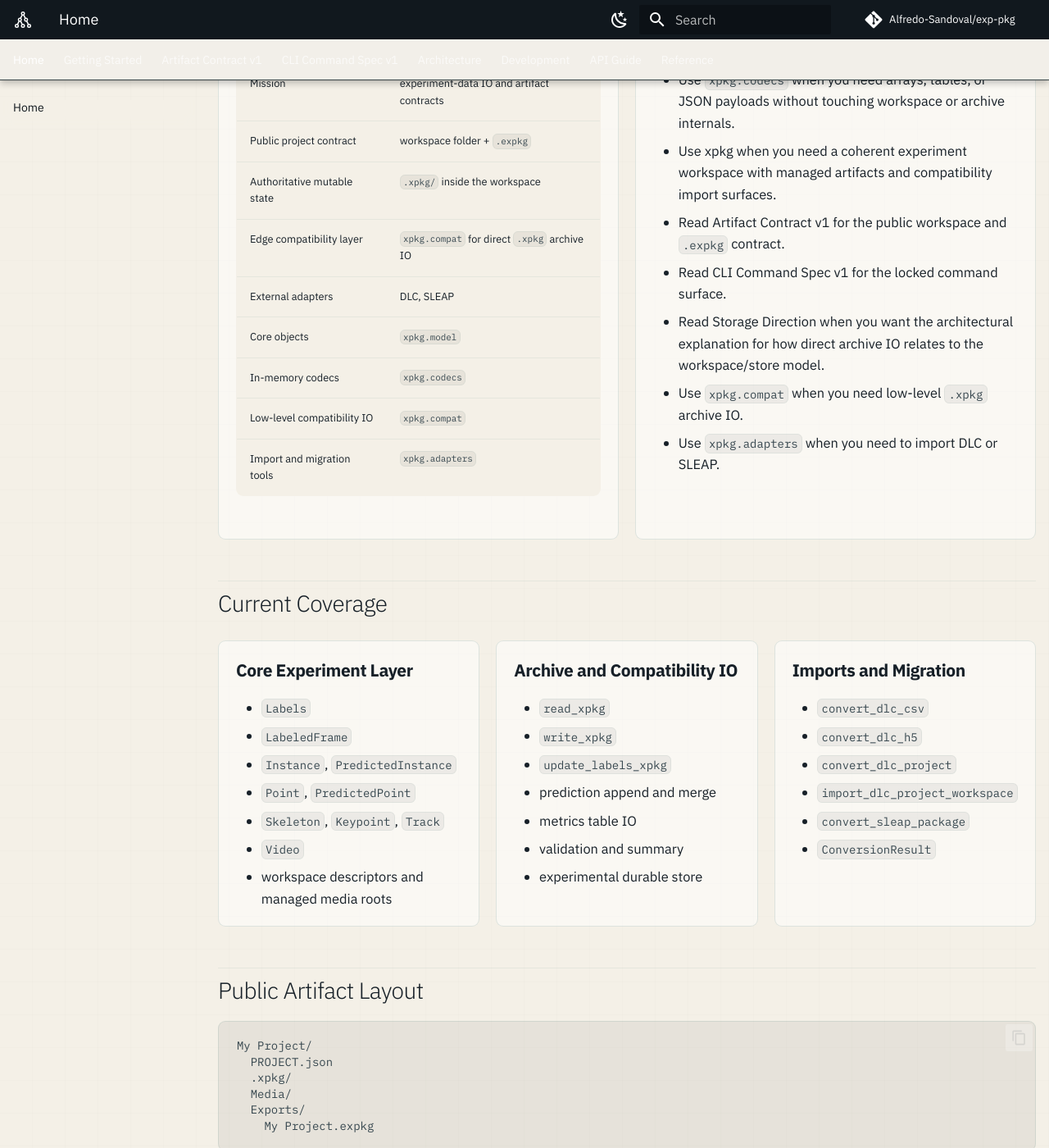
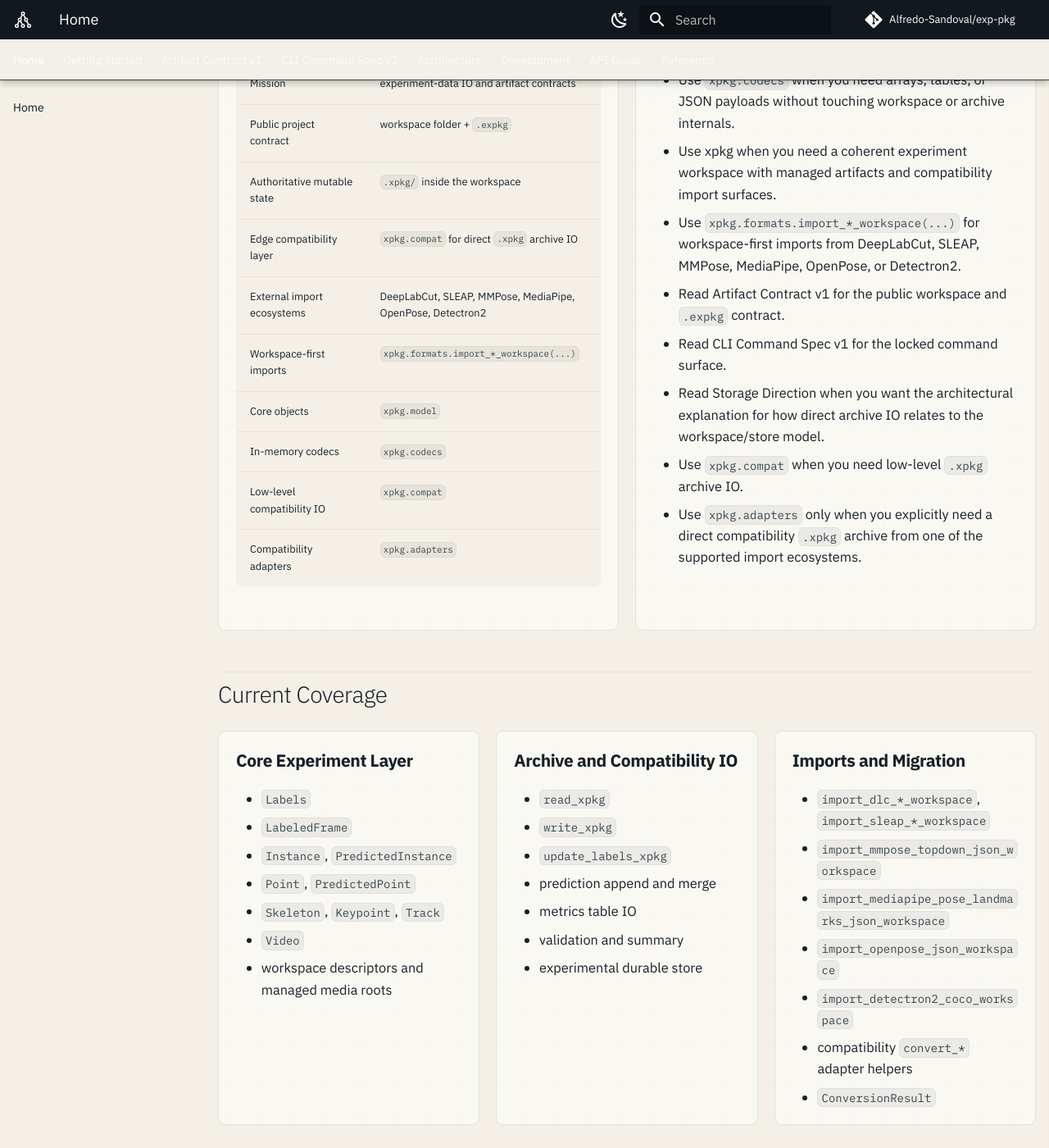
Before and after one commit to Alfredo-Sandoval/exp-pkg, an MkDocs documentation site: the page built from docs/index.md, in a window 1280 px wide and 1400 px high, scrolled down 540 px. Shown: the whole window at 82% size. Built offline with MkDocs 1.6.1 and Material for MkDocs 9.7.7, drawn with Linux system fonts in a browser that asks for light colours; comment, search, counter and statistics services are not loaded; some of the changed text lies outside the part shown.

Commit message:
Refresh importer overview docs

```diff
--- a/docs/index.md
+++ b/docs/index.md
@@ -32,11 +32,12 @@ The repo and distribution name are <code>exp-pkg</code>; the Python import and C
 | Public project contract | workspace folder + `.expkg` |
 | Authoritative mutable state | `.xpkg/` inside the workspace |
 | Edge compatibility layer | `xpkg.compat` for direct `.xpkg` archive IO |
-| External adapters | DLC, SLEAP |
+| External import ecosystems | DeepLabCut, SLEAP, MMPose, MediaPipe, OpenPose, Detectron2 |
+| Workspace-first imports | `xpkg.formats.import_*_workspace(...)` |
 | Core objects | `xpkg.model` |
 | In-memory codecs | `xpkg.codecs` |
 | Low-level compatibility IO | `xpkg.compat` |
-| Import and migration tools | `xpkg.adapters` |
+| Compatibility adapters | `xpkg.adapters` |
 </div>
 
 <div class="spec-panel" markdown="1">
@@ -47,6 +48,8 @@ The repo and distribution name are <code>exp-pkg</code>; the Python import and C
   touching workspace or archive internals.
 - Use xpkg when you need a coherent experiment workspace with managed
   artifacts and compatibility import surfaces.
+- Use `xpkg.formats.import_*_workspace(...)` for workspace-first imports from
+  DeepLabCut, SLEAP, MMPose, MediaPipe, OpenPose, or Detectron2.
 - Read [Artifact Contract v1](artifact_contract_v1.md) for the public workspace
   and `.expkg` contract.
 - Read [CLI Command Spec v1](cli_command_spec_v1.md) for the locked command
@@ -55,7 +58,8 @@ The repo and distribution name are <code>exp-pkg</code>; the Python import and C
   architectural explanation for how direct archive IO relates to the
   workspace/store model.
 - Use `xpkg.compat` when you need low-level `.xpkg` archive IO.
-- Use `xpkg.adapters` when you need to import DLC or SLEAP.
+- Use `xpkg.adapters` only when you explicitly need a direct compatibility
+  `.xpkg` archive from one of the supported import ecosystems.
 </div>
 
 </div>
@@ -91,11 +95,12 @@ The repo and distribution name are <code>exp-pkg</code>; the Python import and C
 <div class="spec-panel" markdown="1">
 ### Imports and Migration
 
-- `convert_dlc_csv`
-- `convert_dlc_h5`
-- `convert_dlc_project`
-- `import_dlc_project_workspace`
-- `convert_sleap_package`
+- `import_dlc_*_workspace`, `import_sleap_*_workspace`
+- `import_mmpose_topdown_json_workspace`
+- `import_mediapipe_pose_landmarks_json_workspace`
+- `import_openpose_json_workspace`
+- `import_detectron2_coco_workspace`
+- compatibility `convert_*` adapter helpers
 - `ConversionResult`
 </div>
 
@@ -136,8 +141,10 @@ single archive or converter output.
 - Read [Model](api/model.md) for the pose object graph.
 - Read [Codecs](api/codecs.md) for in-memory JSON / dataframe / numpy
   conversions.
+- Read [Formats](api/formats.md) for workspace-first lifecycle and import APIs.
 - Read [Compatibility](api/compat.md) for the edge `.xpkg` archive APIs.
-- Read [Adapters](api/adapters.md) for DLC and SLEAP conversion.
+- Read [Adapters](api/adapters.md) for compatibility adapters across the
+  shipped importer surface.
 - Use the reference pages when you need exact signatures and docstrings.
 
 </div>
```
Also changed, not shown: README.md (+28 -1 lines), docs/api/adapters.md (+4 -4 lines), docs/api/formats.md (+6 -1 lines), docs/getting-started.md (+15 -0 lines), docs/reference/adapters.md (+2 -1 lines).
